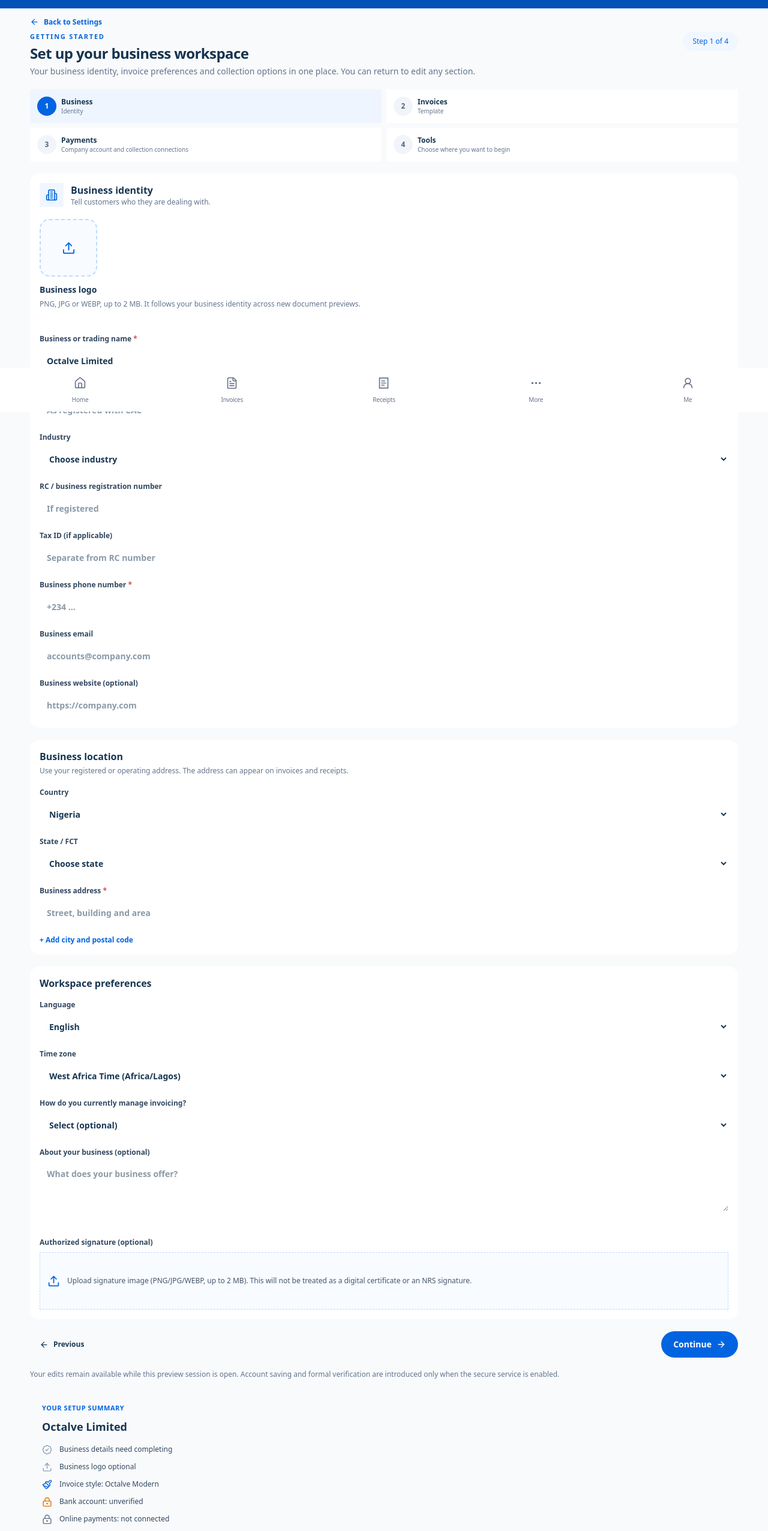
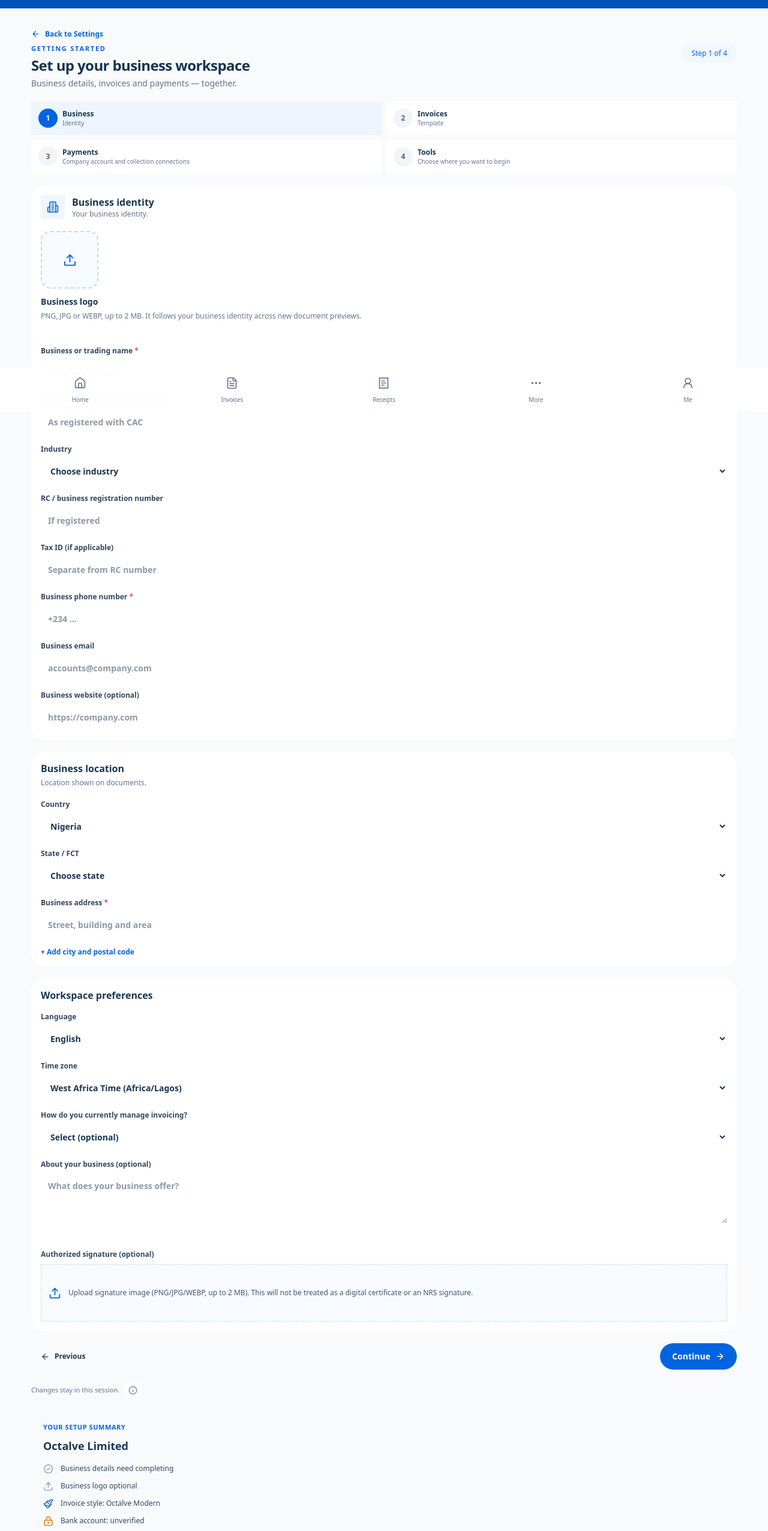
Before and after one commit to octalve-core/octalve-invoice, a Next.js app: page /dashboard/getting-started in a window 1280 px wide. Shown: the part 114-2666 px from the top of the page at 60% size. Built offline with nearby package versions, Linux system fonts and the light colour scheme.

Commit message:
refine(phase-0i): reduce setup copy and add premium depth, searchable bank picker and contextual help

```diff
--- a/src/features/merchant-setup/MerchantSetupJourney.tsx
+++ b/src/features/merchant-setup/MerchantSetupJourney.tsx
@@ -1,5 +1,7 @@
 "use client";
 import {useState,type ChangeEvent} from "react";
+import {NigerianBankPicker} from "./NigerianBankPicker";
+import {SetupInfoNote} from "./SetupInfoNote";
 import Image from "next/image";
 import Link from "next/link";
 import {ArrowLeft,ArrowRight,BadgeCheck,Building2,CheckCircle2,CreditCard,FileText,Landmark,LockKeyhole,Paintbrush,ShieldCheck,Upload,WalletCards,Settings2} from "lucide-react";
@@ -17,7 +19,7 @@ const industries=["Agriculture","Construction & property","Consulting & professi
 const states=["Abia","Adamawa","Akwa Ibom","Anambra","Bauchi","Bayelsa","Benue","Borno","Cross River","Delta","Ebonyi","Edo","Ekiti","Enugu","FCT","Gombe","Imo","Jigawa","Kaduna","Kano","Katsina","Kebbi","Kogi","Kwara","Lagos","Nasarawa","Niger","Ogun","Ondo","Osun","Oyo","Plateau","Rivers","Sokoto","Taraba","Yobe","Zamfara"] as const;
 const input="mt-1.5 h-11 w-full min-w-0 rounded-xl border border-[#D7E2EF] bg-white px-3 text-sm text-[#173652] outline-none transition focus:border-[#0064E0] focus:ring-2 focus:ring-[#0064E0]/10";
 const label="block min-w-0 text-xs font-semibold text-[#314761]";
-const panel="min-w-0 rounded-2xl border border-[#E0EAF5] bg-white p-4 shadow-sm sm:p-6";
+const panel="min-w-0 rounded-[22px] border border-[#E1EAF5] bg-white p-4 shadow-[0_14px_38px_rgba(23,54,89,.09)] sm:p-6";
 
 function Field({title,value,onChange,placeholder,type="text",required=false}:{
  title:string;value:string;onChange:(value:string)=>void;placeholder?:string;type?:string;required?:boolean
@@ -52,19 +54,19 @@ export function MerchantSetupJourney({initialStep="business"}:{initialStep?:Step
  const select=(s:Step)=>{setStep(s);};
  const hasProfile=Boolean(settings.businessName.trim()&&settings.businessAddress.trim()&&settings.businessPhone.trim());
  const bankFormat=/^[0-9]{10}$/.test(settings.accountNumber);
- return <main className="mx-auto w-full max-w-[1180px] min-w-0 space-y-5 pb-12">
+ return <main className="mx-auto w-full max-w-[1200px] min-w-0 space-y-5 rounded-[28px] bg-gradient-to-br from-[#F3F7FD] via-[#F9FBFF] to-[#F2F7FF] px-3 pb-10 pt-5 shadow-[0_18px_65px_rgba(27,65,112,.045)] sm:px-5 lg:px-7">
   <header className="space-y-2">
    <Link href="/dashboard/settings" className="inline-flex items-center gap-2 text-xs font-semibold text-[#0064E0]"><ArrowLeft size={15}/> Back to Settings</Link>
    <div className="flex flex-wrap items-start justify-between gap-4">
     <div><p className="text-[11px] font-semibold uppercase tracking-[.16em] text-[#0064E0]">Getting started</p>
      <h1 className="mt-1 text-2xl font-bold tracking-tight text-[#16344F] sm:text-3xl">Set up your business workspace</h1>
-     <p className="mt-1 text-sm text-slate-500">Your business identity, invoice preferences and collection options in one place. You can return to edit any section.</p></div>
+     <p className="mt-1 text-sm text-slate-500">Business details, invoices and payments — together.</p></div>
     <span className="rounded-full border border-blue-100 bg-[#F0F7FF] px-4 py-2 text-xs font-medium text-[#0064E0]">Step {active+1} of {steps.length}</span>
    </div>
   </header>
   <nav aria-label="Business setup steps" className="grid grid-cols-2 gap-2 sm:grid-cols-4">
    {steps.map((s,i)=><button key={s.key} type="button" onClick={()=>select(s.key)} aria-current={step===s.key?"step":undefined}
-    className={"flex min-w-0 items-center gap-2 rounded-xl border px-3 py-3 text-left transition focus-visible:outline-2 focus-visible:outline-[#0064E0] "+(step===s.key?"border-[#0064E0] bg-[#EEF5FF]":"border-[#E4EBF5] bg-white hover:bg-[#F8FBFF]")}>
+    className={"flex min-w-0 items-center gap-2 rounded-xl border px-3 py-3 text-left shadow-[0_6px_18px_rgba(18,53,89,.05)] transition focus-visible:outline-2 focus-visible:outline-[#0064E0] "+(step===s.key?"border-[#0064E0] bg-[#EEF5FF]":"border-[#E4EBF5] bg-white hover:bg-[#F8FBFF]")}>
     <span className={"grid h-8 w-8 shrink-0 place-items-center rounded-full text-xs font-bold "+(step===s.key?"bg-[#0064E0] text-white":"bg-[#F1F5FA] text-[#53677D]")}>{i+1}</span>
     <span className="min-w-0"><span className="block text-xs font-semibold text-[#183652]">{s.short}</span><span className="block truncate text-[10px] text-slate-500">{s.help.split(",")[0]}</span></span>
    </button>)}
@@ -74,7 +76,7 @@ export function MerchantSetupJourney({initialStep="business"}:{initialStep?:Step
     {step==="business"?<>
      <section className={panel}>
       <header className="flex items-center gap-3"><span className="grid h-10 w-10 place-items-center rounded-xl bg-blue-50 text-[#0064E0]"><Building2 size={20}/></span>
-       <div><h2 className="font-bold text-[#173652]">Business identity</h2><p className="text-xs text-slate-500">Tell customers who they are dealing with.</p></div></header>
+       <div><h2 className="font-bold text-[#173652]">Business identity</h2><p className="text-xs text-slate-500">Your business identity.</p></div></header>
       <div className="mt-5 flex flex-col items-start gap-3 border-b border-slate-100 pb-5 sm:flex-row sm:items-center">
        <label className="group relative grid h-24 w-24 shrink-0 cursor-pointer place-items-center overflow-hidden rounded-2xl border-2 border-dashed border-blue-200 bg-[#F8FBFF] text-[#0064E0]">
         {logoPreview?<Image src={logoPreview} unoptimized alt="Uploaded business logo" width={96} height={96} className="h-full w-full object-contain"/>:<Upload size={23}/>}
@@ -99,7 +101,7 @@ export function MerchantSetupJourney({initialStep="business"}:{initialStep?:Step
       </div>
      </section>
      <section className={panel}>
-      <h2 className="font-bold text-[#173652]">Business location</h2><p className="mt-1 text-xs text-slate-500">Use your registered or operating address. The address can appear on invoices and receipts.</p>
+      <h2 className="font-bold text-[#173652]">Business location</h2><p className="mt-1 text-xs text-slate-500">Location shown on documents.</p>
       <div className="mt-5 grid gap-4 sm:grid-cols-2">
        <label className={label}>Country
         <select aria-label="Business country" value={settings.country||"Nigeria"} onChange={e=>patch("country",e.target.value)} className={input}><option value="Nigeria">Nigeria</option><option value="Other">Other country (details to be completed)</option></select>
@@ -139,28 +141,28 @@ export function MerchantSetupJourney({initialStep="business"}:{initialStep?:Step
     </>:null}
     {step==="appearance"?<section className={panel}>
      <div className="flex items-center gap-3"><Paintbrush className="text-[#0064E0]"/><h2 className="text-lg font-bold text-[#173652]">How do you want your invoices to look?</h2></div>
-     <p className="mt-2 text-sm text-slate-600">Choose a template and tailor the colours, layout and logo using your business details. There is only one place to customize invoices.</p>
+     <p className="mt-2 text-sm text-slate-600">Choose your template, colours and layout.</p>
      <div className="mt-5 grid gap-3 sm:grid-cols-2">
       <div className="rounded-xl border border-blue-100 bg-[#F3F8FF] p-4"><p className="font-semibold text-[#173652]">{invoiceAppearance.template==="modern"?"Octalve Modern":"Classic Ledger"}</p><p className="mt-1 text-xs text-slate-500">Current template choice</p></div>
       <div className="rounded-xl border border-slate-100 p-4"><p className="font-semibold text-[#173652]">{invoicePreferences.currency}</p><p className="mt-1 text-xs text-slate-500">Default invoice currency</p></div>
      </div>
-     <Link href="/dashboard/settings/invoice" className="mt-5 inline-flex min-h-11 items-center gap-2 rounded-full bg-[#0064E0] px-5 text-sm font-semibold text-white">Customize invoice templates <ArrowRight size={16}/></Link>
-     <p className="mt-4 text-xs text-slate-500">Changes are shared with invoice creation. Draft invoices remain marked DRAFT — NOT ISSUED.</p>
+     <Link href="/dashboard/settings/invoice?from=getting-started" className="mt-5 inline-flex min-h-11 items-center gap-2 rounded-full bg-[#0064E0] px-5 text-sm font-semibold text-white">Customize invoices <ArrowRight size={16}/></Link>
+     <div className="mt-3 flex items-center gap-2 text-xs text-slate-500">Changes apply to new drafts. <SetupInfoNote title="Document safety" detail="Drafts are marked DRAFT — NOT ISSUED. Saving appearance settings does not issue an invoice or create an official PDF."/></div>
     </section>:null}
     {step==="payments"?<>
      <section className={panel}>
       <h2 className="flex items-center gap-2 text-lg font-bold text-[#173652]"><Landmark className="text-[#0064E0]"/> How do you want to receive payments?</h2>
-      <p className="mt-2 text-sm text-slate-600">Add your company account for ordinary bank transfers, or connect an authorized online collection service when available.</p>
+      <p className="mt-2 text-sm text-slate-600">Set up bank transfers or explore collection partners.</p>
       <div className="mt-5 space-y-3">
        <div className="rounded-xl border-2 border-[#0064E0] bg-[#F3F8FF] p-4">
         <div className="flex items-center gap-3"><CreditCard size={19} className="text-[#0064E0]"/><p className="text-sm font-semibold text-[#173652]">Company bank transfer</p><span className="ml-auto rounded-full bg-blue-100 px-2 py-1 text-[10px] font-semibold text-blue-800">Manual review</span></div>
         <p className="mt-2 text-xs leading-5 text-slate-600">Customers pay your business account directly. You may later record an eligible bank-transfer payment with supporting evidence and appropriate approval.</p>
        </div>
        <div className="grid gap-3 sm:grid-cols-2">
-        <Field title="Bank name" value={settings.bankName} onChange={v=>patch("bankName",v)} placeholder="Enter your bank name for now"/>
+        <NigerianBankPicker value={settings.bankName} onChange={name=>patch("bankName",name)}/>
         <Field title="Account number" value={settings.accountNumber} onChange={v=>patch("accountNumber",v.replace(/[^0-9]/g,"").slice(0,10))} placeholder="10-digit NUBAN"/>
        </div>
-       {settings.accountNumber&&!bankFormat?<p role="alert" className="text-xs text-amber-700">Enter exactly 10 digits to check your account details.</p>:null}
+       {settings.accountNumber&&!bankFormat?<p role="alert" className="text-xs text-amber-700">Enter a 10-digit account number.</p>:null}
        <div className="rounded-xl border border-amber-200 bg-amber-50 px-4 py-3" role="status">
         <p className="text-xs font-semibold text-amber-900">Account not verified</p>
         <p className="mt-1 text-xs leading-5 text-amber-800">Bank-account name enquiry is not connected yet. The complete searchable Nigerian bank directory and verified account-holder name will appear here once secure verification is enabled. Account instructions will not appear on issued documents before verification.</p>
@@ -170,24 +172,24 @@ export function MerchantSetupJourney({initialStep="business"}:{initialStep?:Step
      </section>
      <section className={panel}>
       <h2 className="flex items-center gap-2 text-lg font-bold text-[#173652]"><WalletCards className="text-[#0064E0]"/> Online payment connections</h2>
-      <p className="mt-2 text-sm text-slate-600">Payment links and invoice-specific collection accounts will belong to the provider you choose. You will be able to reconcile confirmed collections with individual invoices.</p>
+      <p className="mt-2 text-sm text-slate-600">Choose a partner for online collections.</p>
       <div className="mt-4 grid gap-3 sm:grid-cols-2">
        {[
         ["Monnify","Payment links and virtual accounts"],
         ["Paystack","Online checkout and transfer collections"],
         ["Flutterwave","Online checkout and links"],
         ["Future Octalve connection","Approved integrated account (planned)"]
-       ].map(([name,desc])=><div key={name} className="rounded-xl border border-[#E3ECF5] bg-[#FCFDFF] p-4">
+       ].map(([name,desc])=><div key={name} className="rounded-xl border border-[#E3ECF5] bg-[#FCFDFF] p-3.5 shadow-[0_5px_14px_rgba(22,55,96,.035)]">
         <div className="flex items-center justify-between gap-2"><p className="text-sm font-semibold text-[#173652]">{name}</p><LockKeyhole size={15} className="text-slate-400"/></div>
-        <p className="mt-1 text-xs text-slate-500">{desc}</p><p className="mt-3 text-[11px] font-semibold text-slate-500">Not connected</p>
+        <p className="mt-1 text-[11px] text-slate-500">{desc}</p><p className="mt-2 text-[11px] font-semibold text-amber-700">Not connected</p>
        </div>)}
       </div>
-      <p className="mt-4 text-xs text-slate-500">Connections must be authorized for the specific business. An Octalve payment connection is a future option, not an active banking service.</p>
+      <div className="mt-3 flex items-center gap-2 text-[11px] text-slate-500">Connect your provider later. <SetupInfoNote title="Merchant connections" detail="Each provider must be authorized for this business, including any future Octalve payment service. No accounts or payments are active in this preview."/></div>
      </section>
     </>:null}
     {step==="services"?<section className={panel}>
      <div className="flex items-center gap-3"><Settings2 className="text-[#0064E0]"/><h2 className="text-lg font-bold text-[#173652]">Your business tools</h2></div>
-     <p className="mt-2 text-sm text-slate-600">Your core workspace remains available. Open the tools you need now; you can return to change your business details and preferences later.</p>
+     <p className="mt-2 text-sm text-slate-600">Explore your business tools.</p>
      <div className="mt-5 grid gap-3 sm:grid-cols-2">
       {([
        ["Invoices","/dashboard/invoice","Create and manage invoices",FileText],
@@ -206,10 +208,10 @@ export function MerchantSetupJourney({initialStep="business"}:{initialStep?:Step
      {step!=="services"?<button type="button" onClick={()=>select(next(step))} className="inline-flex min-h-11 items-center gap-2 rounded-full bg-[#0064E0] px-5 text-sm font-semibold text-white">Continue <ArrowRight size={16}/></button>:
       <Link href="/dashboard" className="inline-flex min-h-11 items-center gap-2 rounded-full bg-[#0064E0] px-5 text-sm font-semibold text-white">Go to overview <ArrowRight size={16}/></Link>}
     </div>
-    <p className="text-xs text-slate-500">Your edits remain available while this preview session is open. Account saving and formal verification are introduced only when the secure service is enabled.</p>
+    <div className="flex items-center gap-2 text-[11px] text-slate-500">Changes stay in this session. <SetupInfoNote title="Saving setup" detail="Secure account saving and official bank verification require the authorized backend. Your current preview shares the selected details across screens."/></div>
    </div>
    <aside className="space-y-4 lg:sticky lg:top-24">
-    <section className="rounded-2xl border border-blue-100 bg-gradient-to-br from-[#F5FAFF] to-white p-5">
+    <section className="rounded-[22px] border border-blue-100 bg-gradient-to-br from-[#F4F9FF] to-white p-5 shadow-[0_12px_34px_rgba(20,59,106,.09)]">
      <p className="text-[11px] font-semibold uppercase tracking-wider text-[#0064E0]">Your setup summary</p>
      <p className="mt-2 break-words text-lg font-bold text-[#183652]">{settings.businessName||"Your business"}</p>
      <div className="mt-4 space-y-3">
```
